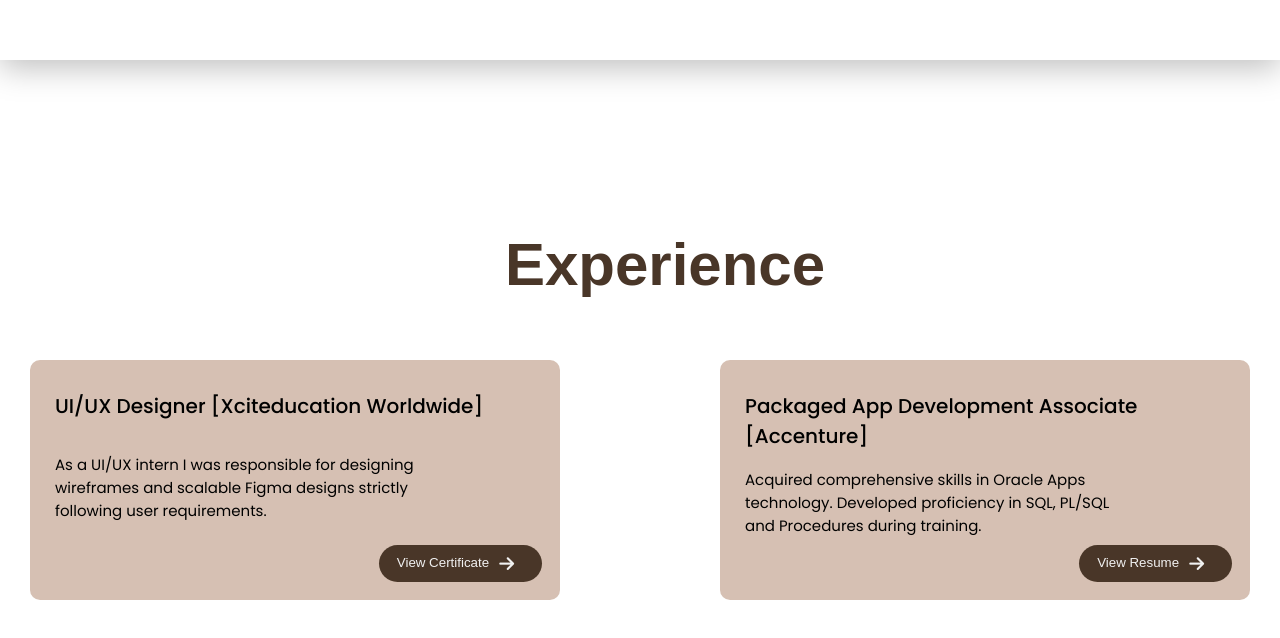
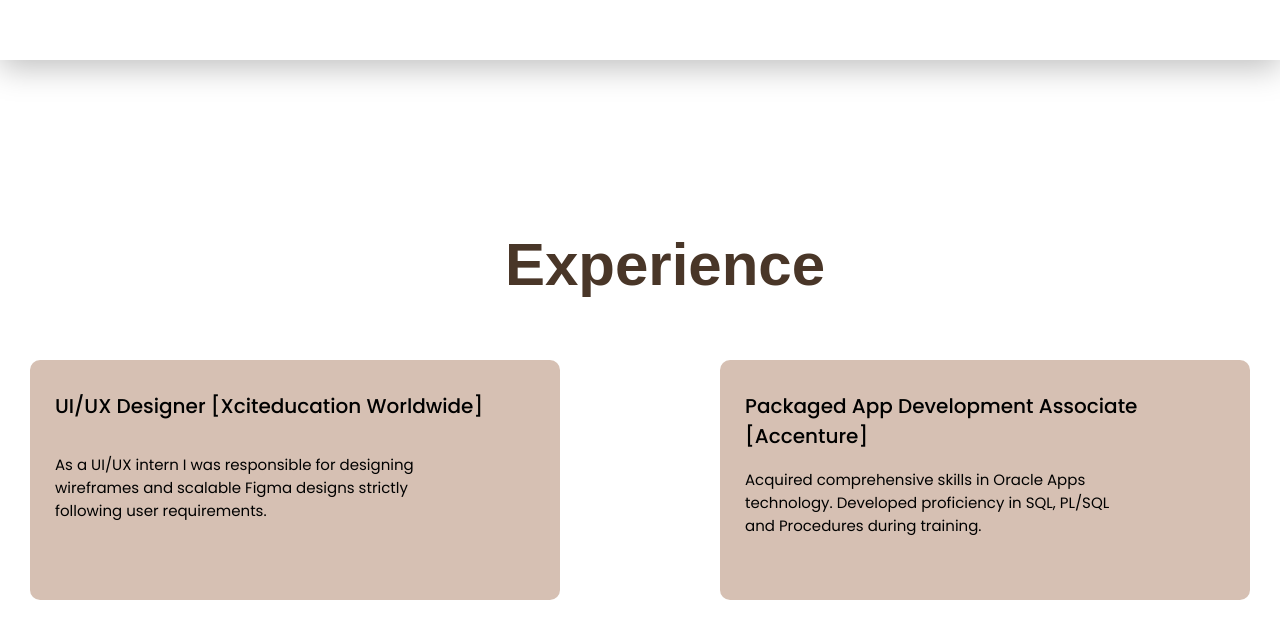
Before and after one commit to anushka-nagu/anushka-nagu.github.io, a plain HTML site: page index.html in a window 1280 px wide. Shown: the part 2112-2750 px from the top of the page. Drawn offline with Linux system fonts and the light colour scheme; a web font is replaced by a local one.

Commit message:
removed buttons

```diff
--- a/index.html
+++ b/index.html
@@ -79,9 +79,9 @@
                 <h3>As a UI/UX intern I was responsible for designing <br>
                     wireframes and scalable Figma designs strictly<br>
                     following user requirements.</h3>
-                <button type="button">View Certificate
+                <!--<button type="button">View Certificate
                     <i class="fas fa-arrow-right"></i>
-                </button>
+                </button>-->
             </div>
 
             <div class="diff1">
@@ -89,9 +89,9 @@
                 <h3>Acquired comprehensive skills in Oracle Apps<br>
                     technology. Developed proficiency in SQL, PL/SQL<br>
                     and Procedures during training.</h3>
-                <button type="button">View Resume
+                <!--<button type="button">View Resume
                     <i class="fas fa-arrow-right"></i>
-                </button>
+                </button>-->
             </div>
         </section>
 
--- a/website.css
+++ b/website.css
@@ -133,7 +133,7 @@ nav ul{
     position: relative;
 }
 
-button{
+/*button{
     background-color: #493628;
     color: #f1f1f1;
     padding: 10px 18px;
@@ -143,7 +143,7 @@ button{
     position: absolute;
     bottom: 18px;
     right: 18px;
-}
+}*/
 
 .fa-arrow-right{
     padding: 0 10px;
```
